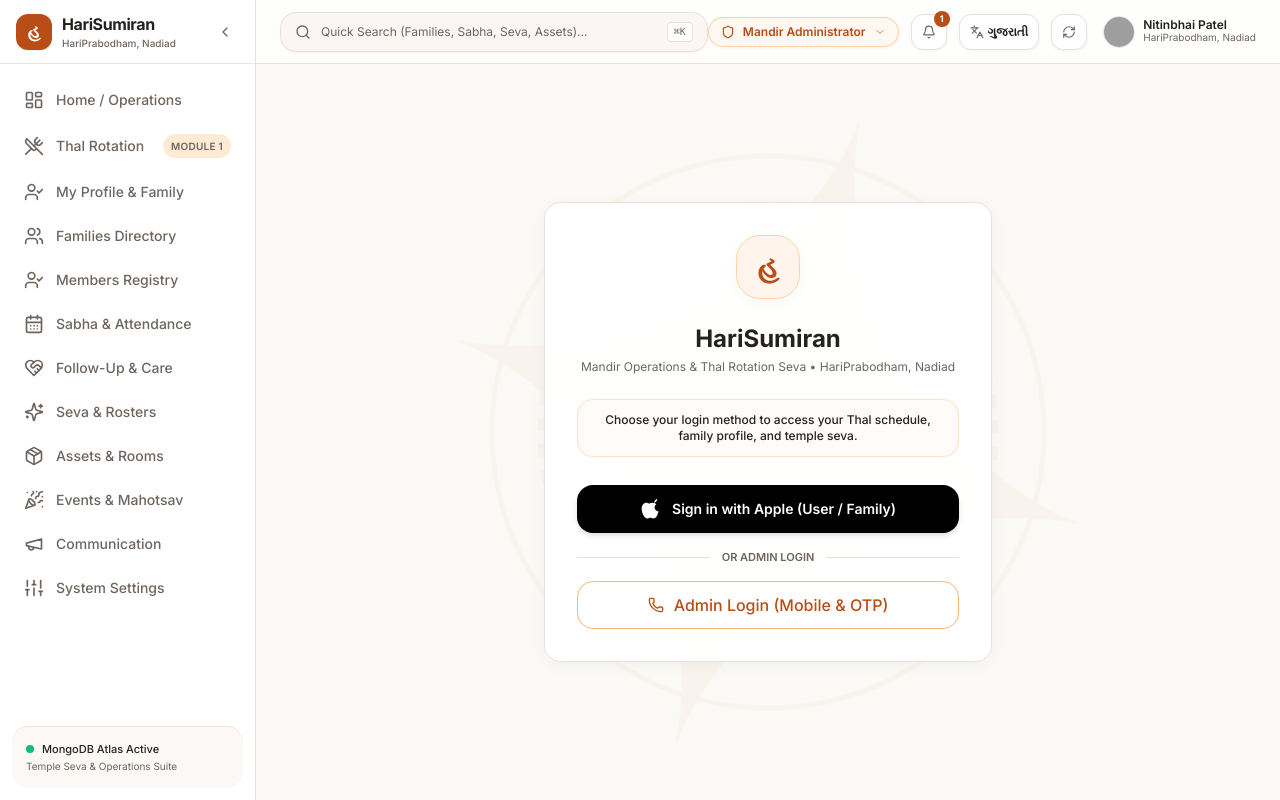
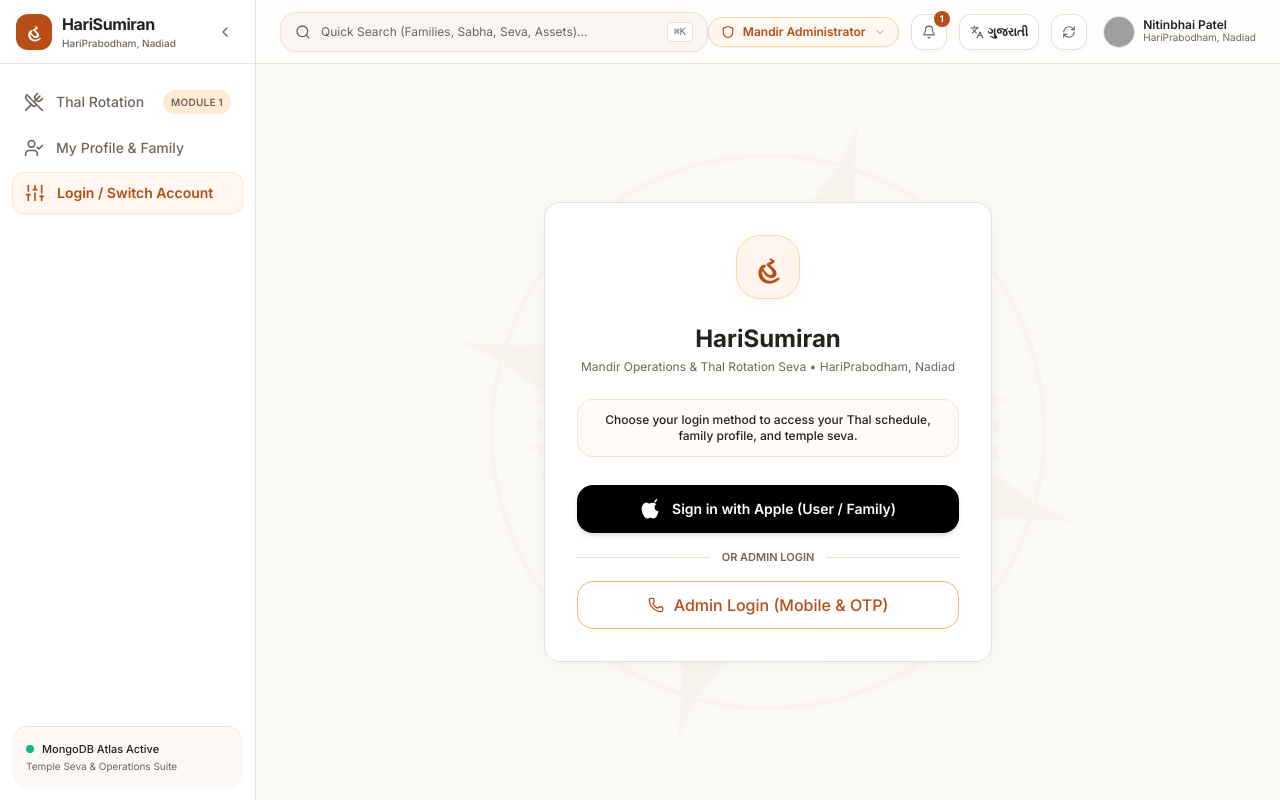
Before and after one commit to ParmarPranav/HariSumiran-Admin-Dashboard, a Next.js app: page /auth in a window 1280 px wide. Built offline with nearby package versions, Linux system fonts and the light colour scheme; grey boxes are pictures that could not be loaded.

Commit message:
feat(navigation): hide unneeded modules and start app directly at Auth login screen

```diff
--- a/src/app/page.tsx
+++ b/src/app/page.tsx
@@ -28,21 +28,19 @@
 } from "lucide-react";
 import { toast } from "sonner";
 
+import { useRouter } from "next/navigation";
+
 export default function HomePage() {
+  const router = useRouter();
   const { role, user, t, language } = useApp();
   const [qrModalOpen, setQrModalOpen] = useState(false);
   const [data, setData] = useState<any>(null);
   const [loading, setLoading] = useState(true);
 
   useEffect(() => {
-    fetch("/api/analytics")
-      .then((res) => res.json())
-      .then((json) => {
-        if (json.success) setData(json);
-        setLoading(false);
-      })
-      .catch(() => setLoading(false));
-  }, []);
+    // Redirect to login page at start
+    router.replace("/auth");
+  }, [router]);
 
   // Today's greeting in Gujarati / English
   const todayFormatted = new Date().toLocaleDateString("en-IN", {
--- a/src/components/layout/MobileNav.tsx
+++ b/src/components/layout/MobileNav.tsx
@@ -17,21 +17,11 @@
   const pathname = usePathname();
   const { role } = useApp();
 
-  const isUserRole = role === "family_captain" || role === "family_member";
-
-  const mobileTabs = isUserRole
-    ? [
-        { label: "Home", href: "/", icon: <LayoutDashboard className="h-5 w-5" /> },
-        { label: "Thal Rotation", href: "/thal", icon: <UtensilsCrossed className="h-5 w-5" /> },
-        { label: "My Profile", href: "/profile", icon: <UserCheck className="h-5 w-5" /> },
-      ]
-    : [
-        { label: "Home", href: "/", icon: <LayoutDashboard className="h-5 w-5" /> },
-        { label: "Thal", href: "/thal", icon: <UtensilsCrossed className="h-5 w-5" /> },
-        { label: "Profile", href: "/profile", icon: <UserCheck className="h-5 w-5" /> },
-        { label: "Families", href: "/families", icon: <Users className="h-5 w-5" /> },
-        { label: "Settings", href: "/admin", icon: <Sliders className="h-5 w-5" /> },
-      ];
+  const mobileTabs = [
+    { label: "Thal Rotation", href: "/thal", icon: <UtensilsCrossed className="h-5 w-5" /> },
+    { label: "My Profile", href: "/profile", icon: <UserCheck className="h-5 w-5" /> },
+    { label: "Login", href: "/auth", icon: <Sliders className="h-5 w-5" /> },
+  ];
 
   return (
     <nav className="md:hidden fixed bottom-3 inset-x-4 z-40">
--- a/src/components/layout/Sidebar.tsx
+++ b/src/components/layout/Sidebar.tsx
@@ -38,13 +38,6 @@
 
   const navItems: NavItem[] = [
     {
-      label: "Home / Operations",
-      gujaratiLabel: "મુખ્ય / સંચાલન",
-      href: "/",
-      icon: <LayoutDashboard className="h-5 w-5" />,
-      roles: ["super_admin", "mandir_admin", "dept_head", "karyakarta", "family_captain", "family_member"],
-    },
-    {
       label: "Thal Rotation",
       gujaratiLabel: "થાળ પરિભ્રમણ",
       href: "/thal",
@@ -60,67 +53,11 @@
       roles: ["super_admin", "mandir_admin", "dept_head", "karyakarta", "family_captain", "family_member"],
     },
     {
-      label: "Families Directory",
-      gujaratiLabel: "પરિવાર ડિરેક્ટરી",
-      href: "/families",
-      icon: <Users className="h-5 w-5" />,
-      roles: ["super_admin", "mandir_admin", "dept_head", "karyakarta"],
-    },
-    {
-      label: "Members Registry",
-      gujaratiLabel: "સભ્યો નોંધણી",
-      href: "/members",
-      icon: <UserCheck className="h-5 w-5" />,
-      roles: ["super_admin", "mandir_admin", "dept_head", "karyakarta"],
-    },
-    {
-      label: "Sabha & Attendance",
-      gujaratiLabel: "સભા અને હાજરી",
-      href: "/sabha",
-      icon: <CalendarDays className="h-5 w-5" />,
-      roles: ["super_admin", "mandir_admin", "dept_head", "karyakarta"],
-    },
-    {
-      label: "Follow-Up & Care",
-      gujaratiLabel: "સંપર્ક અને ફોલો-અપ",
-      href: "/follow-up",
-      icon: <HeartHandshake className="h-5 w-5" />,
-      roles: ["super_admin", "mandir_admin", "dept_head", "karyakarta"],
-    },
-    {
-      label: "Seva & Rosters",
-      gujaratiLabel: "સેવા અને રોસ્ટર",
-      href: "/seva",
-      icon: <Sparkles className="h-5 w-5" />,
-      roles: ["super_admin", "mandir_admin", "dept_head", "karyakarta"],
-    },
-    {
-      label: "Assets & Rooms",
-      gujaratiLabel: "મંદિર સાધન સામગ્રી",
-      href: "/assets",
-      icon: <Package className="h-5 w-5" />,
-      roles: ["super_admin", "mandir_admin", "dept_head", "karyakarta"],
-    },
-    {
-      label: "Events & Mahotsav",
-      gujaratiLabel: "ઉત્સવ અને પાસ",
-      href: "/events",
-      icon: <PartyPopper className="h-5 w-5" />,
-      roles: ["super_admin", "mandir_admin", "dept_head", "karyakarta"],
-    },
-    {
-      label: "Communication",
-      gujaratiLabel: "સૂચના અને સંદેશા",
-      href: "/announcements",
-      icon: <Megaphone className="h-5 w-5" />,
-      roles: ["super_admin", "mandir_admin", "dept_head", "karyakarta"],
-    },
-    {
-      label: "System Settings",
-      gujaratiLabel: "સિસ્ટમ સેટિંગ્સ",
-      href: "/admin",
+      label: "Login / Switch Account",
+      gujaratiLabel: "લોગિન / એકાઉન્ટ",
+      href: "/auth",
       icon: <Sliders className="h-5 w-5" />,
-      roles: ["super_admin", "mandir_admin"],
+      roles: ["super_admin", "mandir_admin", "dept_head", "karyakarta", "family_captain", "family_member"],
     },
   ];
 
```
